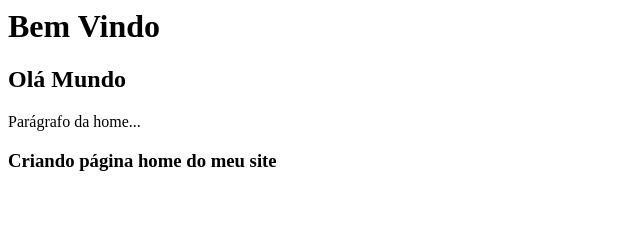
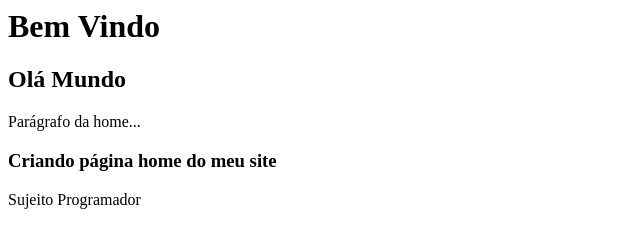
Before and after one commit to MaikoJCT/curso_github, a plain HTML site: page index.html in a window 1280 px wide. Shown: the whole page, without its empty margins (0-640 px from the left). Drawn offline with Linux system fonts and the light colour scheme.

Commit message:
Finalizando pagina home com toda descricao

```diff
--- a/index.html
+++ b/index.html
@@ -3,3 +3,4 @@
 <p>Parágrafo da home...</p>
 
 <h3>Criando página home do meu site</h3>
+<p>Sujeito Programador</p>
```
Also changed, not shown: nomes.txt.
